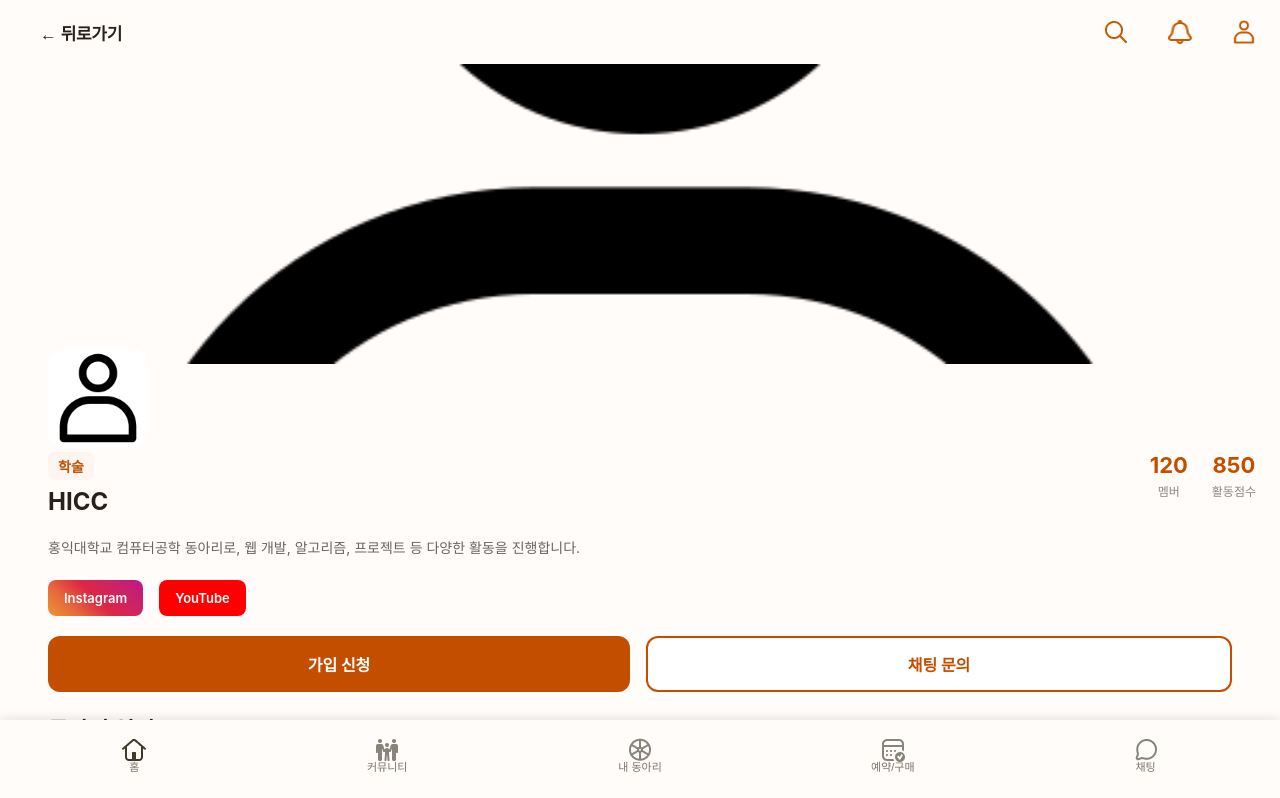
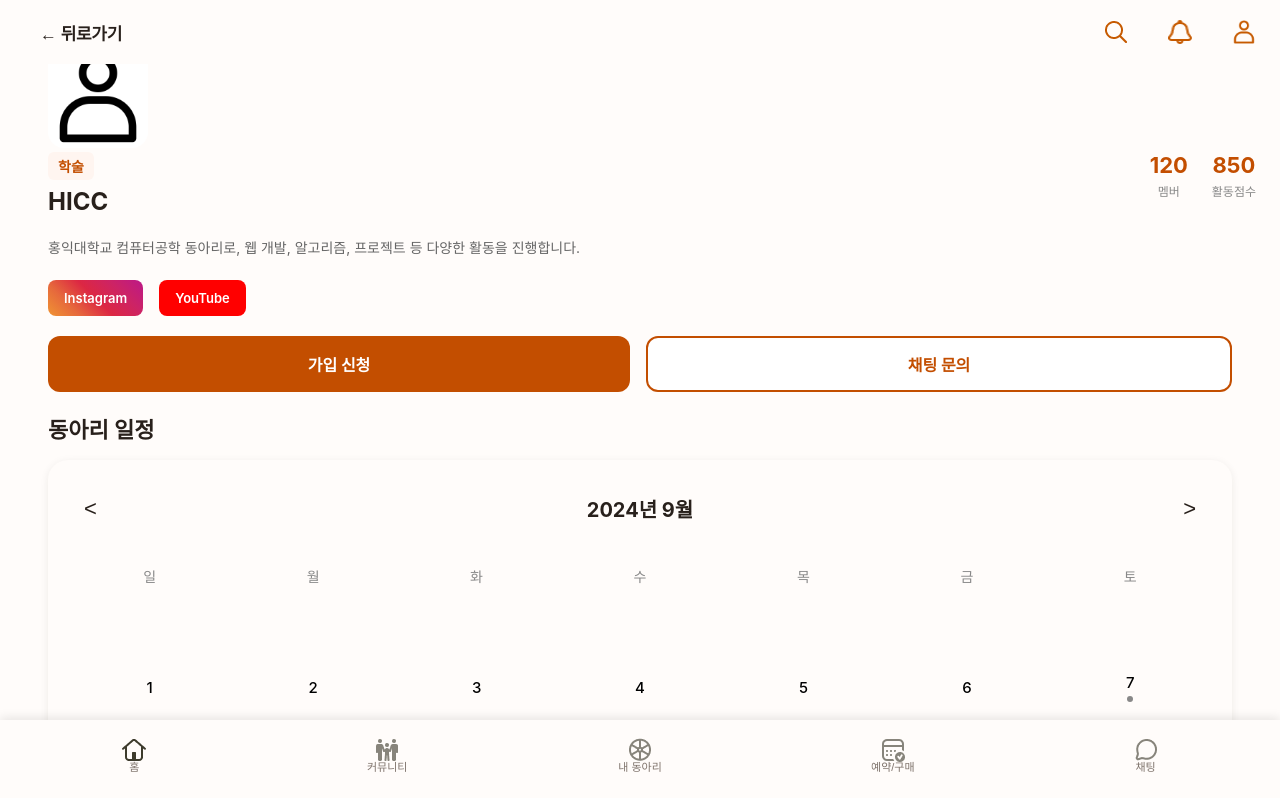
Before and after one commit to hyeonhakjang/admin_group_proto, a React (Create React App) app: page /community/club/1 in a window 1280 px wide. Shown: the top 798 px of the page. Built offline with nearby package versions, Linux system fonts and the light colour scheme.

Commit message:
refactor: ClubDetailScreen 히어로 섹션(커버 이미지) 제거

```diff
--- a/src/components/ClubDetailScreen.tsx
+++ b/src/components/ClubDetailScreen.tsx
@@ -222,11 +222,6 @@ const ClubDetailScreen: React.FC = () => {
             </div>
           </div>
         </div>
-      </div>
-
-      {/* Section Hero: 커버 이미지 */}
-      <div className="club-hero-section">
-        <img src={club.cover} alt={club.name} className="club-cover-image" />
       </div>
 
       {/* Main Content */}
```
